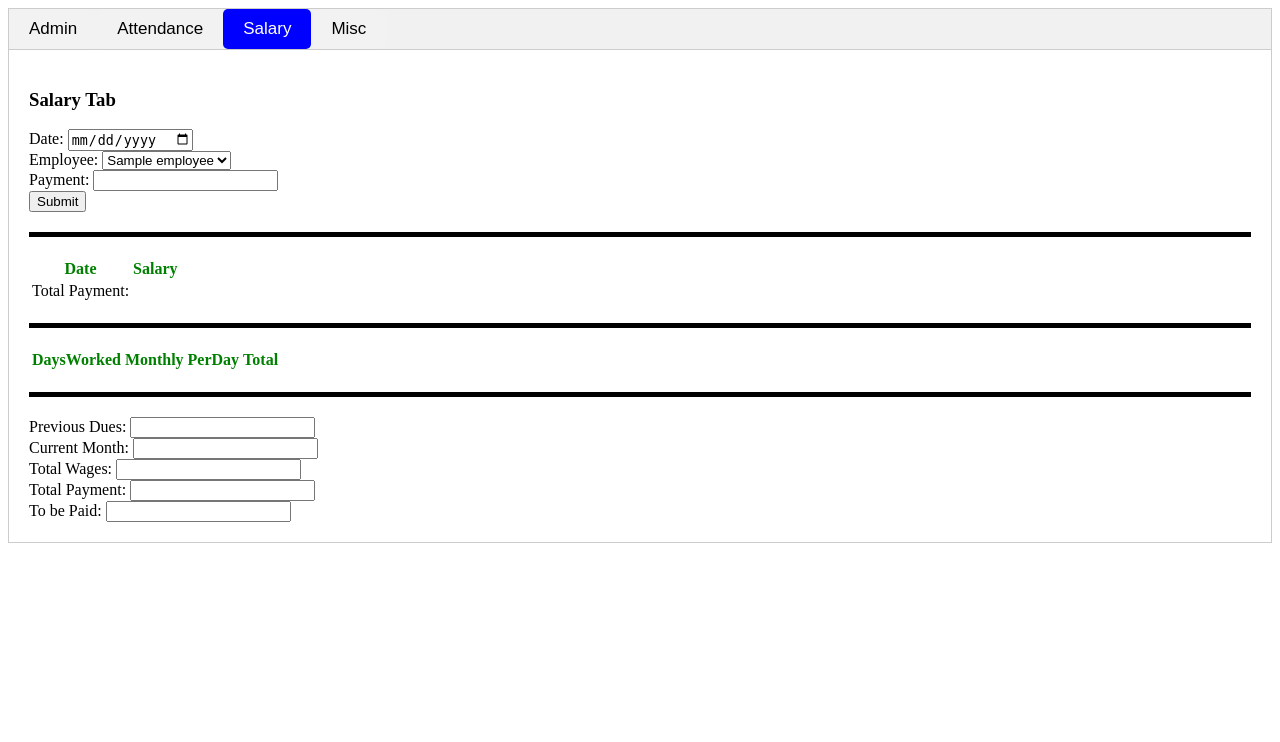
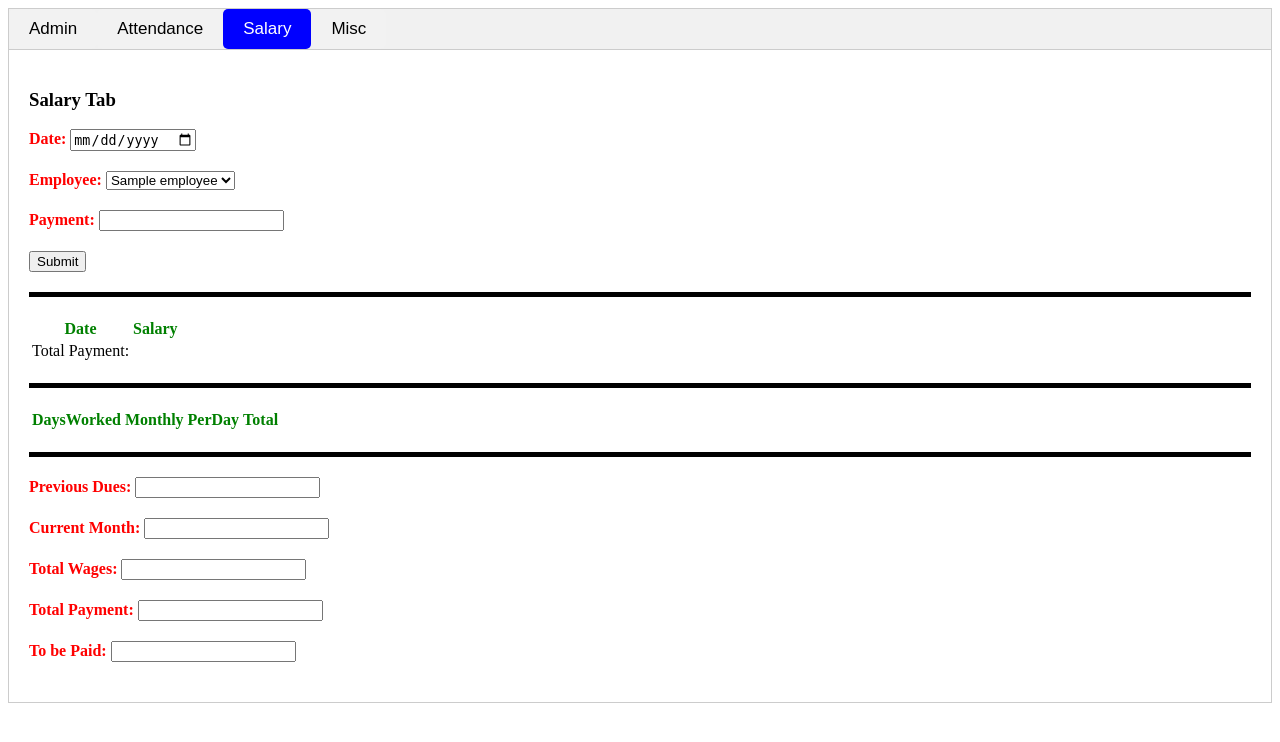
Before and after one commit to Kalinga/RayScrapMgmt, a Flask app: template templates/index.html in a window 1280 px wide, after a click on "Salary". Shown: the top 742 px of the page. Run offline with Flask 3, Linux system fonts and the light colour scheme; the template is opened without the code that fills it: most values are stand-ins (such as "Sample title", 1, 10 or a date in 2020); lists and menus that the app fills with data are empty.

Commit message:
Fix space

```diff
--- a/templates/index.html
+++ b/templates/index.html
@@ -252,7 +252,18 @@
     <!-- Thick horizontal line -->
     <hr style="height: 5px; background-color: black; border: none; margin: 20px 0;">
 
-     <div class="input-group">
+    <style>
+        .input-group {
+            margin-bottom: 20px; /* Add vertical spacing between input groups */
+        }
+
+        .input-group label {
+            color: red; /* Set label text color to red */
+            font-weight: bold; /* Set label text to bold */
+        }
+    </style>
+
+    <div class="input-group">
         <label for="PreviousDues">Previous Dues:</label>
         <input type="text" id="PreviousDues" name="PreviousDues" oninput="updateTotalWage()">
     </div>
@@ -274,6 +285,7 @@
         <label for="To_be_Paid">To be Paid:</label>
         <input type="text" id="To_be_Paid" name="To be Paid" readonly>
     </div>
+
 </div>
 <script>
     function updateTotalWage() {
```
